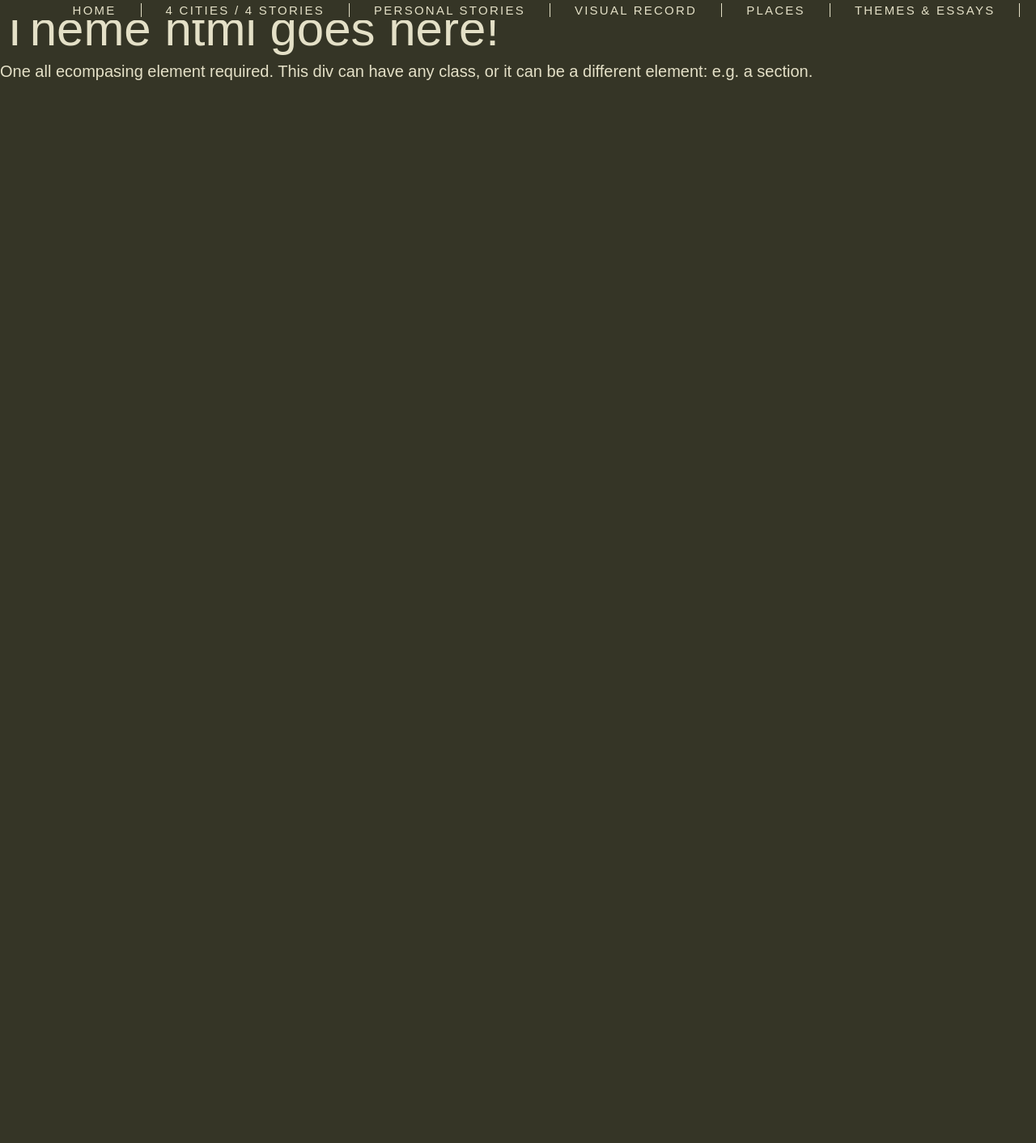
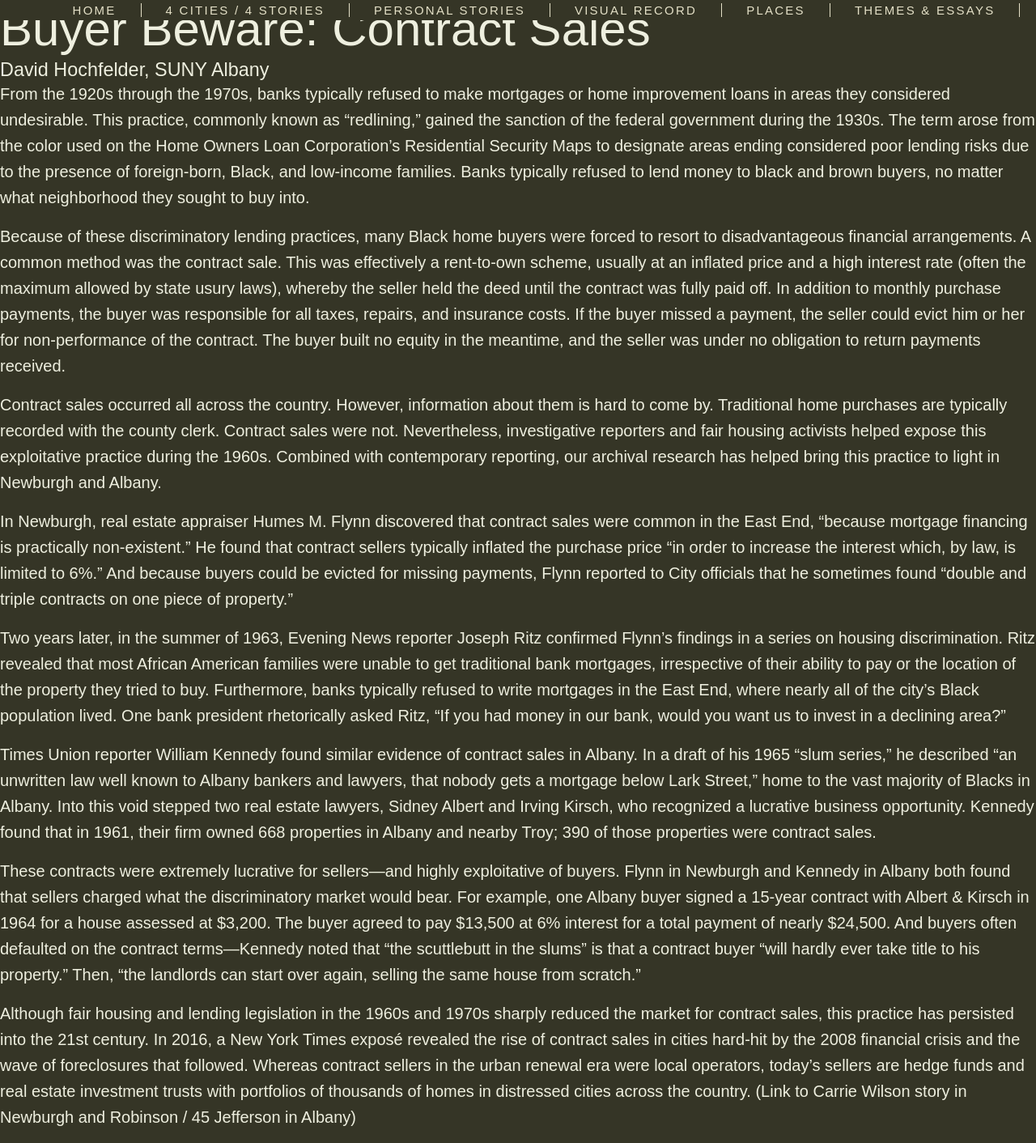
Before and after one commit to DigitalGizmo/pur-app-r, a React (Create React App) app: page /themes/theme in a window 1280 px wide. Shown: the whole page at 81% size. Before the commit the page ends 800 px from the top, so only its background shows below. Built offline with nearby package versions, Linux system fonts and the light colour scheme; a web font is replaced by a local one.

Commit message:
styles, markup for themes menu

```diff
--- a/src/components/themes/Theme.css
+++ /dev/null
@@ -1,5 +0,0 @@
-/* Fun css goes here!
-Open question whether this serves both the
-menu and the theme itself, or whether
-we make a separate one for the menu.
-*/
--- a/src/components/themes/Theme.js
+++ b/src/components/themes/Theme.js
@@ -1,14 +1,27 @@
 import React from 'react';
-import './Theme.css';
+import './Themes.css';
 
 const Theme = () => {
 
   return (
     <div>
-      <h1>Theme html goes here!</h1>
-      <p>One all ecompasing element required. This div can have any
-        class, or it can be a different element: e.g. a section.
-      </p>
+      <h1>Buyer Beware: Contract Sales</h1>
+      <h3>David Hochfelder, SUNY Albany</h3>
+      <p>From the 1920s through the 1970s, banks typically refused to make mortgages or home improvement loans in areas they considered undesirable. This practice, commonly known as &ldquo;redlining,&rdquo; gained the sanction of the federal government during the 1930s. The term arose from the color used on the Home Owners Loan Corporation&rsquo;s Residential Security Maps to designate areas ending considered poor lending risks  due to the presence of foreign-born, Black, and low-income families. Banks typically refused to lend money to black and brown buyers, no matter what neighborhood they sought to buy into.</p>
+
+      <p>Because of these discriminatory lending practices, many Black home buyers were forced to resort to disadvantageous financial arrangements. A common method was the contract sale. This was effectively a rent-to-own scheme, usually at an inflated price and a high interest rate (often the maximum allowed by state usury laws), whereby the seller held the deed until the contract was fully paid off. In addition to monthly purchase payments, the buyer was responsible for all taxes, repairs, and insurance costs. If the buyer missed a payment, the seller could evict him or her for non-performance of the contract. The buyer built no equity in the meantime, and the seller was under no obligation to return payments received.</p>
+
+      <p>Contract sales occurred all across the country. However, information about them is hard to come by. Traditional home purchases are typically recorded with the county clerk. Contract sales were not. Nevertheless, investigative reporters and fair housing activists helped expose this exploitative practice during the 1960s. Combined with contemporary reporting, our archival research has helped bring this practice to light in Newburgh and Albany.</p>
+
+      <p>In  Newburgh, real estate appraiser Humes M. Flynn discovered that contract sales were common in the East End, &ldquo;because mortgage financing is practically non-existent.&rdquo;  He found that contract sellers typically inflated the purchase price &ldquo;in order to increase the interest which, by law, is limited to 6%.&rdquo; And because buyers could be evicted for missing payments, Flynn reported to City officials that he sometimes found &ldquo;double and triple contracts on one piece of property.&rdquo;</p>
+
+      <p>Two years later, in the summer of 1963, Evening News reporter Joseph Ritz confirmed Flynn&rsquo;s findings in a series on housing discrimination. Ritz revealed that most African American families were unable to get traditional bank mortgages, irrespective of their ability to pay or the location of the property they tried to buy. Furthermore, banks typically refused to write mortgages in the East End, where nearly all of the city&rsquo;s Black population lived. One bank president rhetorically asked Ritz, &ldquo;If you had money in our bank, would you want us to invest in a declining area?&rdquo;</p>
+
+      <p>Times Union reporter William Kennedy found similar evidence of contract sales in Albany. In a draft of his 1965 &ldquo;slum series,&rdquo; he described &ldquo;an unwritten law well known to Albany bankers and lawyers, that nobody gets a mortgage below Lark Street,&rdquo; home to the vast majority of Blacks in Albany. Into this void stepped two real estate lawyers, Sidney Albert and Irving Kirsch, who recognized a lucrative business opportunity. Kennedy found that in 1961, their firm owned 668 properties in Albany and nearby Troy; 390 of those properties were contract sales.</p>
+
+      <p>These contracts were extremely lucrative for sellers&mdash;and highly exploitative of buyers. Flynn in Newburgh and Kennedy in Albany both found that sellers charged what the discriminatory market would bear. For example, one Albany buyer signed a 15-year contract with Albert &amp; Kirsch in 1964 for a house assessed at $3,200. The buyer agreed to pay $13,500 at 6% interest for a total payment of nearly $24,500. And buyers often defaulted on the contract terms&mdash;Kennedy noted that &ldquo;the scuttlebutt in the slums&rdquo; is that a contract buyer &ldquo;will hardly ever take title to his property.&rdquo; Then, &ldquo;the landlords can start over again, selling the same house from scratch.&rdquo;</p>
+
+      <p>Although fair housing and lending legislation in the 1960s and 1970s sharply reduced the market for contract sales, this practice has persisted into the 21st century. In 2016, a New York Times exposé revealed the rise of contract sales in cities hard-hit by the 2008 financial crisis and the wave of foreclosures that followed. Whereas contract sellers in the urban renewal era were local operators, today&rsquo;s sellers are hedge funds and real estate investment trusts with portfolios of thousands of homes in distressed cities across the country. (Link to Carrie Wilson story in Newburgh and Robinson / 45 Jefferson in Albany)</p>
     </div>
   );
 
--- a/src/components/themes/ThemeMenu.js
+++ b/src/components/themes/ThemeMenu.js
@@ -1,13 +1,27 @@
 import React from 'react';
 import { Link } from 'react-router-dom';
+import './Themes.css';
 
 const ThemeMenu = () => {
   return (
-    <div className="menu-page">
-      <h2>Themes and Essays</h2>
-      <ul>
-        <li><Link to="/themes/theme">Theme 1</Link></li>
-      </ul>
+    <div className="">
+        <header className="basic-page">
+          <h1>Themes &amp; Essays</h1>
+        </header>
+        <nav className="horiz-menu">
+          <ul>
+            <li className="contract-sales"><Link to="/themes/theme">Buyer Beware: Contract Sales</Link>David Hochfelder, SUNY Albany</li>
+            <li className="who-lived-here"><Link to="/themes/theme">Who Lived Here? The Life of Albany&rsquo;s Residents Revealed in Photographs</Link>Robin Campbell</li>
+            <li className="anti-urban"><Link to="/themes/theme">The Anti-Urban Nature of Urban Renewal</Link>Steven Conn, Miami University</li>
+            <li className="root-shock"><Link to="/themes/theme">Root Shock</Link>Mindy Thompson Fullilove, MD</li>
+            <li className="ghost-city"><Link to="/themes/theme">Ghost City: Met Life&rsquo;s Gas House District Photos</Link>Samuel Zipp</li>
+            <li className="root-shock"><Link to="/themes/theme">What is Blight?</Link>Colin Gordon</li>
+            <li className="ghost-city"><Link to="/themes/theme">Streetscapes: Kingston</Link>J.P. Krattinger</li>
+            <li className="root-shock"><Link to="/themes/theme">Streetscapes: Stuyvesant Town</Link>J.P. Krattinger</li>
+            <li className="ghost-city"><Link to="/themes/theme">Streetscapes: Newburgh</Link>J.P. Krattinger</li>
+            <li className="root-shock"><Link to="/themes/theme">Streetscapes: Albany</Link>J.P. Krattinger</li>
+          </ul>
+        </nav>
     </div>
   )
 }
--- /dev/null
+++ b/src/components/themes/Themes.css
@@ -0,0 +1,51 @@
+/* Styles for Themes & Essays pages */
+nav.horiz-menu {
+	overflow-x: scroll;
+}
+
+.horiz-menu	ul {
+	list-style-type: none;
+	margin: 0;
+	padding: 0;
+	white-space: nowrap;
+}
+
+.horiz-menu	ul li {
+  font-size: .85em;
+  display: inline-block;
+  height: 600px;
+  padding: 1em;
+  vertical-align: top;
+	white-space: normal;
+  width: 22vw;
+}
+
+.horiz-menu	ul li a {
+	display: block;
+	font-weight: bold;
+}
+
+.contract-sales {
+	background: url(http://dev.picturingurbanrenewal.org/prod-assets/themes/menupics/contract-sales.jpg);
+}
+
+.who-lived-here {
+	background: url(http://dev.picturingurbanrenewal.org/prod-assets/themes/menupics/who-lived-here.jpg);
+}
+
+.anti-urban {
+	background: url(http://dev.picturingurbanrenewal.org/prod-assets/themes/menupics/anti-urban.jpg);
+}
+
+.root-shock {
+	background: url(http://dev.picturingurbanrenewal.org/prod-assets/themes/menupics/root-shock.jpg);
+}
+
+.ghost-city {
+	background: url(http://dev.picturingurbanrenewal.org/prod-assets/themes/menupics/ghost-city.jpg);
+}
+
+.contract-sales, .who-lived-here, .anti-urban, .root-shock, .ghost-city {
+  background-repeat: no-repeat;
+  background-size: contain;
+}
--- a/src/index.css
+++ b/src/index.css
@@ -93,7 +93,8 @@ html {
 }
 
 body {
-  color: #e4e0c7;
+  /*color: #e4e0c7;*/
+  color:  #eeefdf;
   font-family: "itc-officina-sans-pro", sans-serif;
   font-size: 1.25em;
   font-weight: 400;
```
